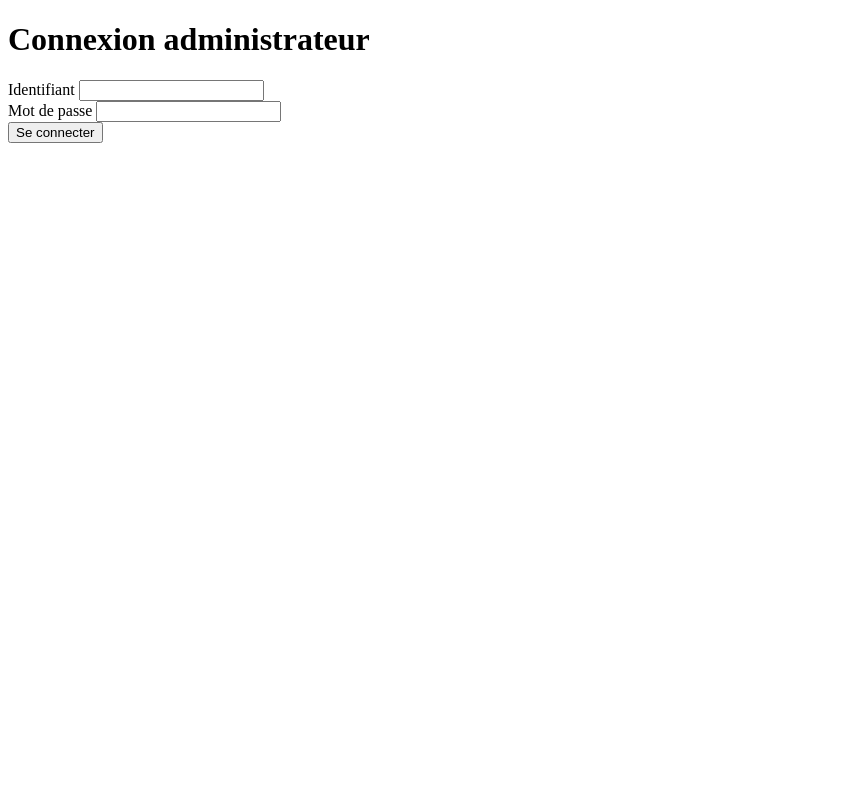
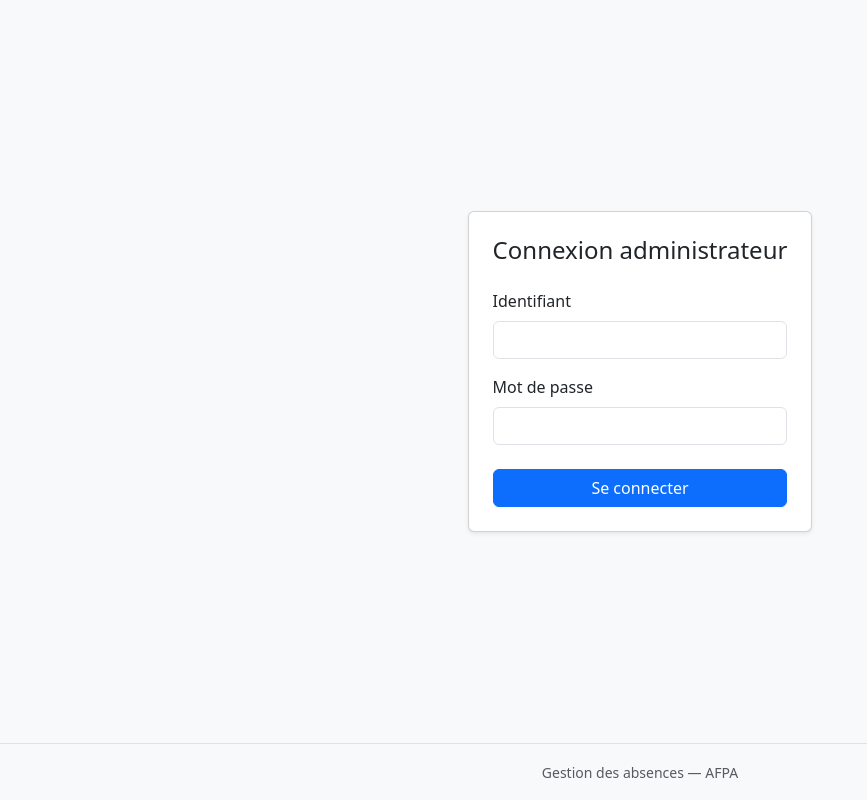
Before and after one commit to Juanrojasdc/ECF2, a PHP site: page /auth/login in a window 1280 px wide. Shown: the whole page, without its empty margins (0-867 px from the left). Run offline with PHP 8.4, Linux system fonts and the light colour scheme; data that the repository does not hold is empty.

Commit message:
feat: enhance login and trainee listing UI with Bootstrap styling and new assets

```diff
--- a/app/Views/auth/login.php
+++ b/app/Views/auth/login.php
@@ -1,33 +1,32 @@
-<!DOCTYPE html>
-<html lang="fr">
-<head>
-    <meta charset="UTF-8">
-    <meta name="viewport" content="width=device-width, initial-scale=1.0">
-    <title>Connexion administrateur</title>
-</head>
-<body>
 <?php
+$pageTitle = 'Connexion administrateur';
+require __DIR__ . '/../layouts/head.php';
+
 $flashMessage = $_SESSION['flash_message'] ?? null;
 unset($_SESSION['flash_message']);
 ?>
-<!-- mensaje flash por si alguien intenta acceder a una página protegida o no está autenticado -->
+<main class="container flex-grow-1 d-flex align-items-center justify-content-center py-4">
+<section class="card login-card shadow-sm" aria-labelledby="login-title">
+<div class="card-body p-4">
 <?php if ($flashMessage !== null): ?>
-    <p>
+    <div class="alert alert-info" role="status">
         <?= htmlspecialchars($flashMessage, ENT_QUOTES, 'UTF-8') ?>
-    </p>
+    </div>
 <?php endif; ?>
-    <h1>Connexion administrateur</h1>
+    <h1 id="login-title" class="h4 mb-4">Connexion administrateur</h1>
 
     <?php if ($error !== null): ?>
-        <p>
+        <div class="alert alert-danger" role="alert">
             <?= htmlspecialchars($error, ENT_QUOTES, 'UTF-8') ?>
-        </p>
+        </div>
     <?php endif; ?>
 
     <form method="POST" action="login">
-        <div>
-            <label for="login">Identifiant</label>
+        <div class="mb-3">
+            <label class="form-label" for="login">Identifiant</label>
             <input
+                class="form-control"
+                autocomplete="username"
                 type="text"
                 id="login"
                 name="login"
@@ -35,9 +34,11 @@ unset($_SESSION['flash_message']);
             >
         </div>
 
-        <div>
-            <label for="password">Mot de passe</label>
+        <div class="mb-4">
+            <label class="form-label" for="password">Mot de passe</label>
             <input
+                class="form-control"
+                autocomplete="current-password"
                 type="password"
                 id="password"
                 name="password"
@@ -45,8 +46,9 @@ unset($_SESSION['flash_message']);
             >
         </div>
 
-        <button type="submit">Se connecter</button>
+        <button class="btn btn-primary w-100" type="submit">Se connecter</button>
     </form>
-
-</body>
-</html>
+</div>
+</section>
+</main>
+<?php require __DIR__ . '/../layouts/footer.php'; ?>
--- a/app/Views/layouts/footer.php
+++ b/app/Views/layouts/footer.php
@@ -1,8 +1,9 @@
+<footer class="mt-auto border-top py-3 text-center text-body-secondary">
+    <small>Gestion des absences — AFPA</small>
+</footer>
 <script
     src="https://cdn.jsdelivr.net/npm/bootstrap@5.3.8/dist/js/bootstrap.bundle.min.js">
 </script>
 
-<script src="assets/js/app.js"></script>
-
 </body>
 </html>
--- a/app/Views/layouts/head.php
+++ b/app/Views/layouts/head.php
@@ -13,4 +13,4 @@
 
     <link rel="stylesheet" href="assets/css/app.css">
 </head>
-<body>
+<body class="bg-light min-vh-100 d-flex flex-column">
```
Also changed, not shown: app/Views/trainees/index.php (+56 -3 lines), public/assets/css/app.css, public/assets/images/profil.svg (added), public/assets/images/trainees/juan-rojas-cuicas.webp (added).
